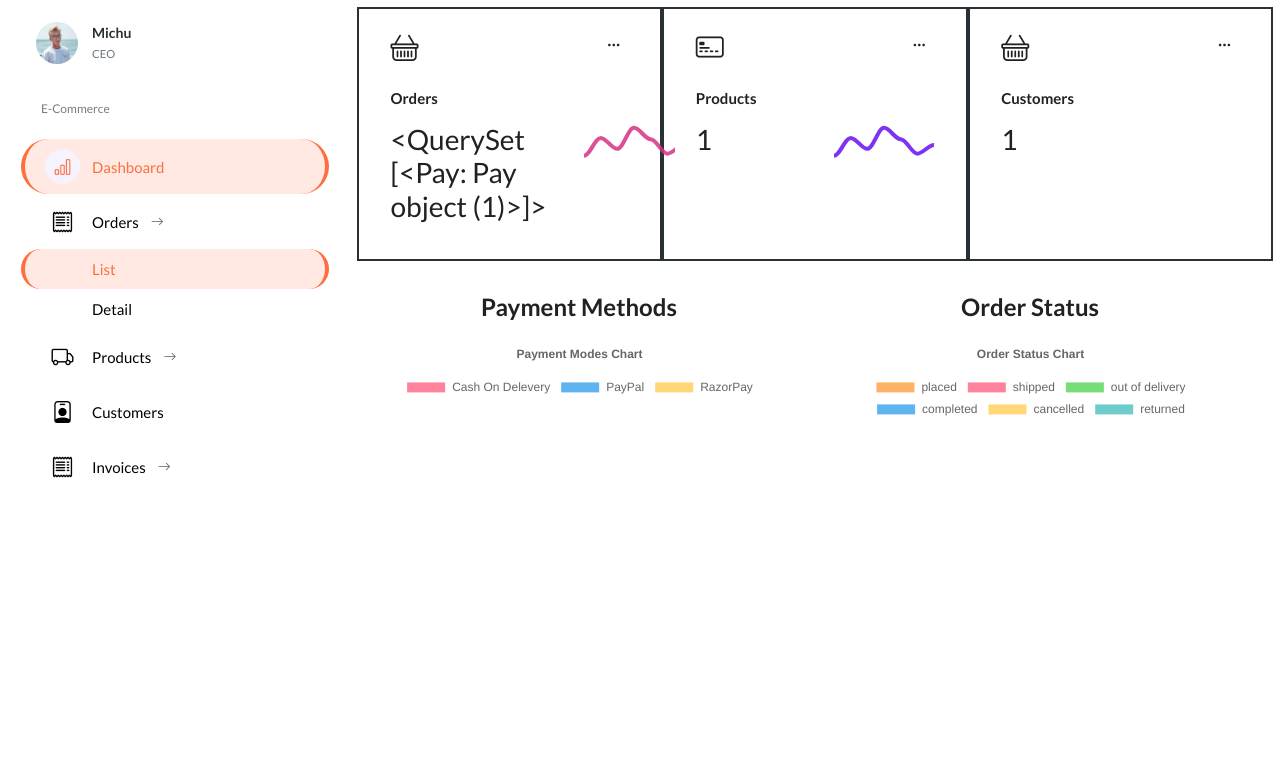
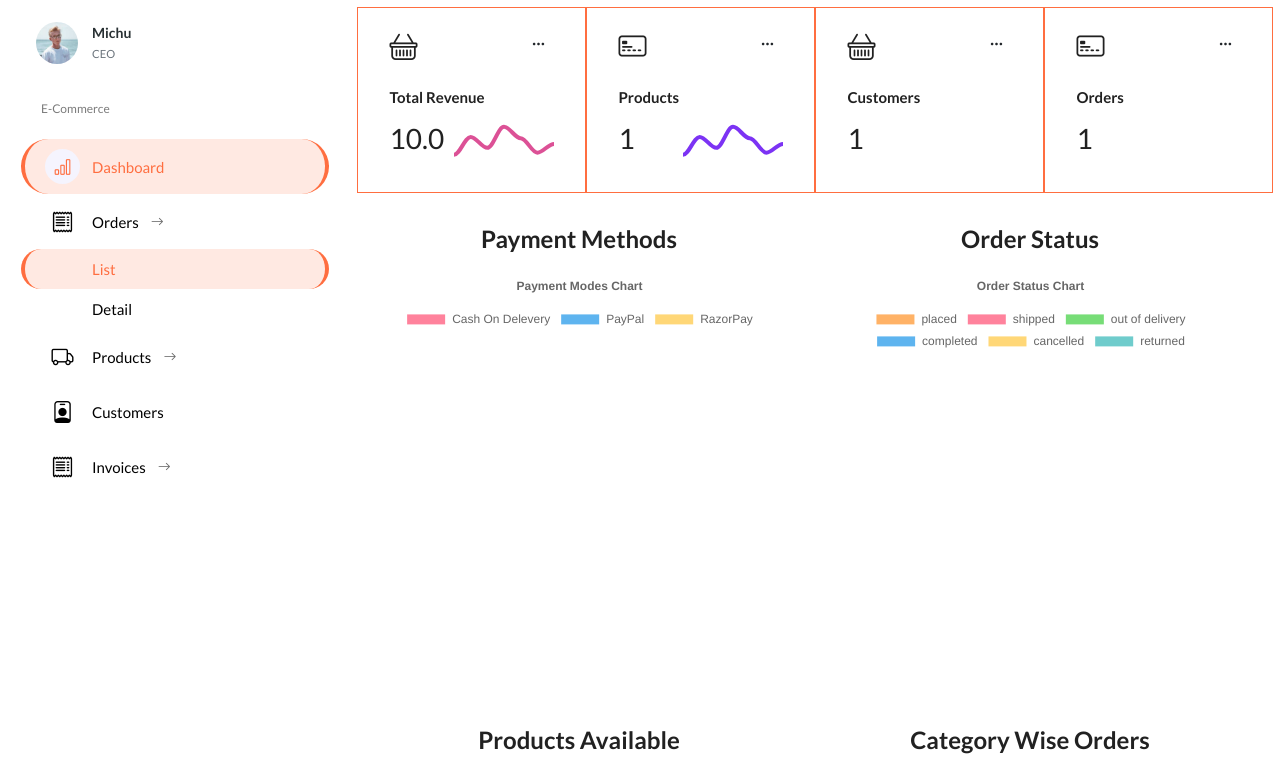
Before and after one commit to Michu23/Zorro, a Django app: page /superadmin/adminhome/ in a window 1280 px wide. Shown: the part 90-857 px from the top of the page. Run offline with Django 4.2, Linux system fonts and the light colour scheme; tables that the repository leaves empty hold one stand-in row (values such as "Sample post"); some libraries are stand-ins or nearby versions.

Commit message:
riskdone

```diff
--- a/Adminapp/templates/adminindex.html
+++ b/Adminapp/templates/adminindex.html
@@ -73,7 +73,7 @@
         </div> -->
     </main>
     <div class="row p-2">
-        <div class="col-lg-4 col-md-4 border border-rounded border-2 border-dark">
+        <div class="col-lg-3 col-md-3  border border-rounded border-1 border-primary">
             <div class="card h-100">
                 <div class="card-body">
                     <div class="d-flex mb-3">
@@ -91,9 +91,9 @@
                             </div>
                         </div>
                     </div>
-                    <h4 class="mb-3">Orders</h4>
+                    <h4 class="mb-3">Total Revenue</h4>
                     <div class="d-flex mb-3">
-                        <div class="display-7">{{total_revenue}}</div>
+                        <div class="display-7">{{total_revenue.amount__sum}}</div>
                         <div class="ms-auto" id="total-orders"></div>
                     </div>
                     <div class="text-success">
@@ -103,7 +103,7 @@
             </div>
         </div>
 
-        <div class="col-lg-4 col-md-4  border border-rounded border-2 border-dark">
+        <div class="col-lg-3 col-md-3  border border-rounded border-1 border-primary">
             <div class="card h-100">
                 <div class="card-body">
                     <div class="d-flex mb-3">
@@ -133,7 +133,7 @@
             </div>
         </div>
 
-        <div class="col-lg-4 col-md-4  border border-rounded border-2 border-dark">
+        <div class="col-lg-3 col-md-3  border border-rounded border-1 border-primary">
             <div class="card h-100">
                 <div class="card-body">
                     <div class="d-flex mb-3">
@@ -158,6 +158,36 @@
                     </div>
                     <div class="text-success">
                         <!-- Over last month 1.4% <i class="small bi bi-arrow-up"></i> -->
+                    </div>
+                </div>
+            </div>
+        </div>
+
+        <div class="col-lg-3 col-md-3  border border-rounded border-1 border-primary">
+            <div class="card h-100">
+                <div class="card-body">
+                    <div class="d-flex mb-3">
+                        <div class="display-7">
+                            <i class="bi bi-credit-card-2-front"></i>
+                        </div>
+                        <div class="dropdown ms-auto">
+                            <a href="#" data-bs-toggle="dropdown" class="btn btn-sm" aria-haspopup="true"
+                                aria-expanded="false">
+                                <i class="bi bi-three-dots"></i>
+                            </a>
+                            <div class="dropdown-menu dropdown-menu-end">
+                                <a href="#" class="dropdown-item">View Detail</a>
+                                <a href="#" class="dropdown-item">Download</a>
+                            </div>
+                        </div>
+                    </div>
+                    <h4 class="mb-3">Orders</h4>
+                    <div class="d-flex mb-3">
+                        <div class="display-7">{{orders}}</div>
+                        <div class="ms-auto" id="total-sales"></div>
+                    </div>
+                    <div class="text-danger">
+                        <!-- Over last month 2.4% <i class="small bi bi-arrow-down"></i> -->
                     </div>
                 </div>
             </div>
--- a/Adminapp/views.py
+++ b/Adminapp/views.py
@@ -59,7 +59,14 @@
     customers = Users.objects.all().count()
     orders = Order.objects.all().count()
     product_count = Product.objects.all().count()
-    total_revenue = Pay.objects.all().annotate(Sum('amount'))
+    total_revenue = Pay.objects.all().aggregate(Sum('amount'))
+
+    print(total_revenue)
+    print(product_count)
+    print(orders)
+    print(customers)
+
+
 
     context = {'products':products,'order_status': order_status, 'payment_type': payment_type,
      'customers':customers,'orders': orders, 'product_count':product_count,'dashboard':'dashboard','total_revenue':total_revenue}
--- a/Userapp/models.py
+++ b/Userapp/models.py
@@ -96,7 +96,7 @@
     )
 
 class Pay(models.Model):
-    amount = models.CharField(max_length=30,default=0)
+    amount = models.FloatField()
     method = models.CharField(max_length=30,)
     status = models.CharField(max_length=30, choices=status_list, default='None',)
     order =  models.OneToOneField(Order, on_delete=models.CASCADE)
```
Also changed, not shown: Userapp/migrations/0027_alter_pay_amount.py (added).
